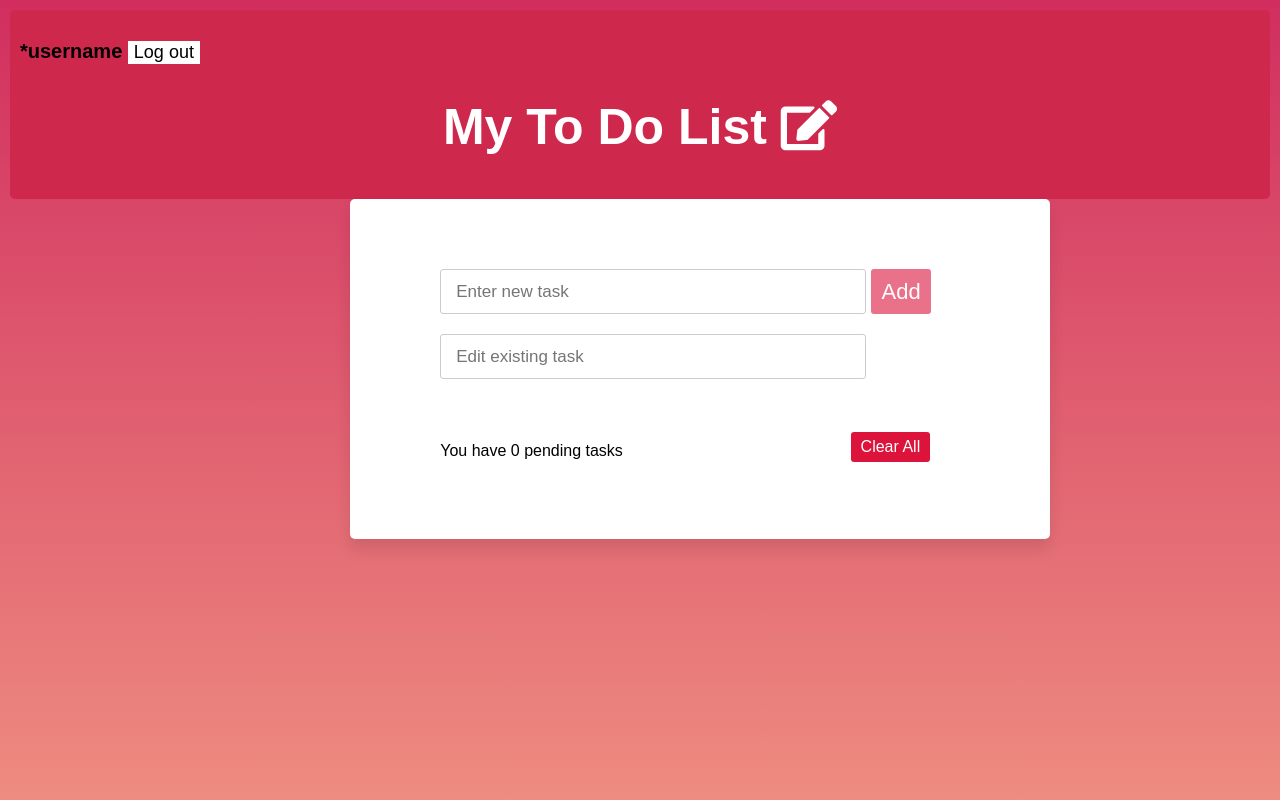
After one commit to Shifanaaz02/toDoListWebProject, a PHP site: page /ToDoListEdited.html in a window 1280 px wide. The commit adds this page. Run offline with PHP 8.4, Linux system fonts and the light colour scheme.

Commit message:
Final edited CSS and HTML

```diff
--- /dev/null
+++ b/ToDoListEdited.html
@@ -0,0 +1,43 @@
+<!DOCTYPE html>
+<html lang="en">
+<head>
+    <meta charset="UTF-8">
+    <meta http-equiv="X-UA-Compatible" content="IE=edge">
+    <meta name="viewport" content="width=device-width, initial-scale=1.0">
+    <title>HOME</title>
+    <link rel="stylesheet" href="toDoListStyle-T.css">
+    <link rel="stylesheet" href="https://cdnjs.cloudflare.com/ajax/libs/font-awesome/5.15.3/css/all.min.css"/>
+
+</head>
+
+<body>
+    <header>
+        <div class="bar">
+            <p>*username <a href="#" target="blank"><button>Log out</button></a></p>
+        </div>
+        <div class="title1">
+            <h1>My To Do List <i class = "fas fa-edit"></i></h1>
+        </div>
+    </header>
+    <main>
+        <div class="newtask">
+            <input onkeyup="activateaddbtn()" placeholder="Enter new task" id="inputbox">
+            <button onclick="addtask()" id="addbtn">Add</button>
+        </div>
+
+        <div class="edittask">
+            <input placeholder="Edit existing task" id="editbox">
+            <!--<button onclick="editTask()" id="editbtn">Update</button>-->
+        </div>
+
+        <ul class="theList" id="theList">
+        </ul>
+        <div class = "remark">
+           <span>You have <span class="pendingTasks"></span> pending tasks</span>
+            <!--<p class="remark">You have <span class="pendingTasks"></span> pending tasks-->
+            <button onclick="clearAll()">Clear All</button>   <!--</p>-->
+        </div>
+    </main>
+    <script src="toDoListScript.js"></script>
+</body>
+</html>
--- a/toDoListStyle-T.css
+++ b/toDoListStyle-T.css
@@ -22,7 +22,7 @@ body{
 header{
     font-size: 30px;
     font-weight: 600;
-    padding: 20px;
+    padding: 10px;
     border-radius: 5px;
     background-color: rgb(207, 40, 77);
 }
@@ -112,6 +112,27 @@ main{
   opacity: 1;
   pointer-events: auto;
 }
+
+.edittask{
+    align-items: center;
+    display: flex;
+     width: 100%;
+     height: 45px;
+     margin: 20px 0;
+
+
+}
+
+.edittask input{
+    width: 71%;
+    height: 100%;
+    border: 1px solid #ccc;
+    font-size: 17px;
+    border-radius: 3px;
+    padding-left: 15px;
+    margin-left: 40px;
+
+}
 .theList{
     max-height: 250px;
     overflow-y: auto;
@@ -132,7 +153,25 @@ main{
       margin-right: 50px;
 }
 
-.theList li span{
+.theList li .icon1{
+    position: absolute;
+    left: 0px;
+    color: #fff;
+    width: 45px;
+    text-align: center;
+    background: crimson;
+    border-radius: 0 3px 3px 0;
+    cursor: pointer;
+    transition: all 0.5s ease;
+
+
+}
+
+.theList li:hover span{
+      right: 0px;
+}
+
+.theList li .icon2{
     position: absolute;
     right: -45px;
     color: #fff;
```
